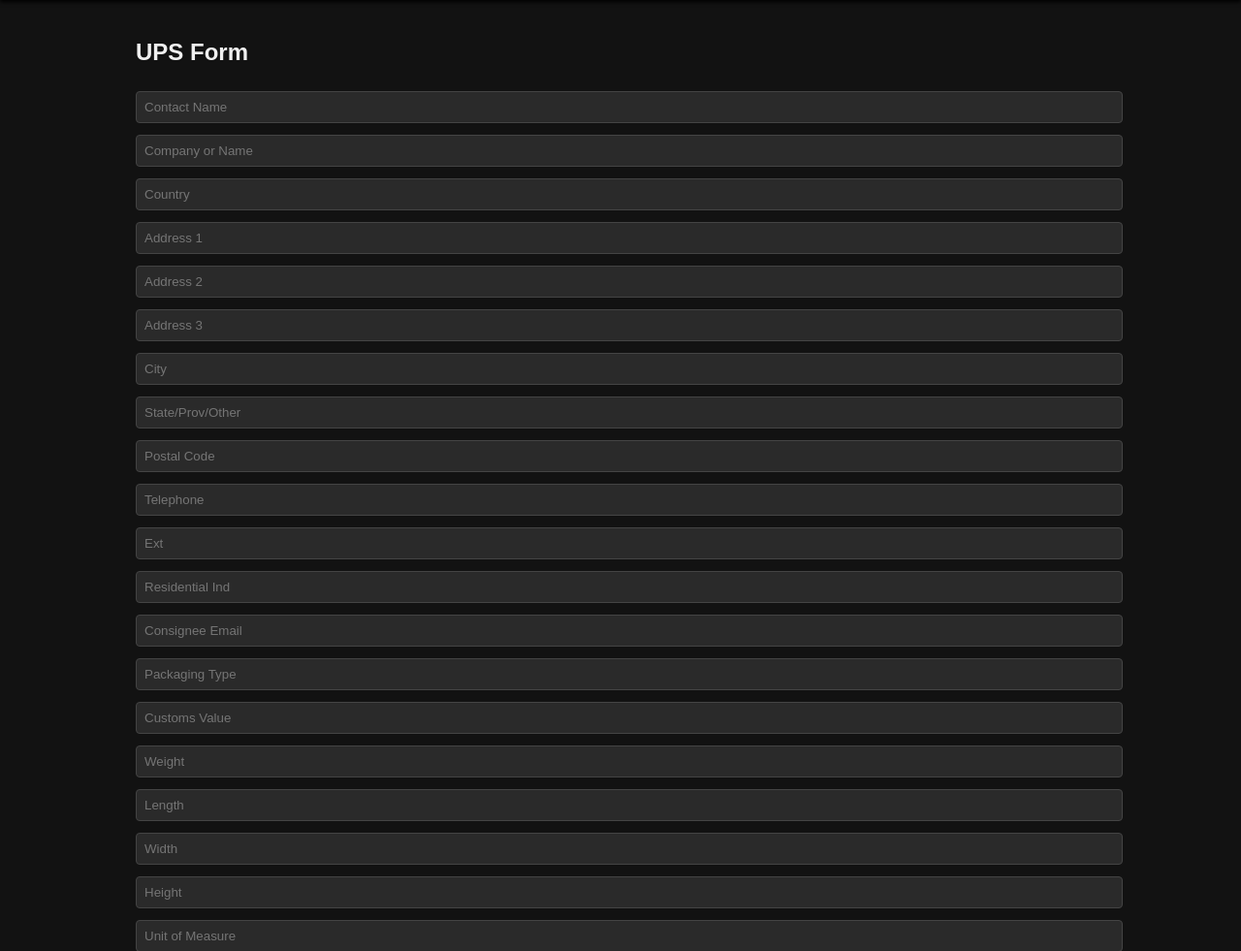
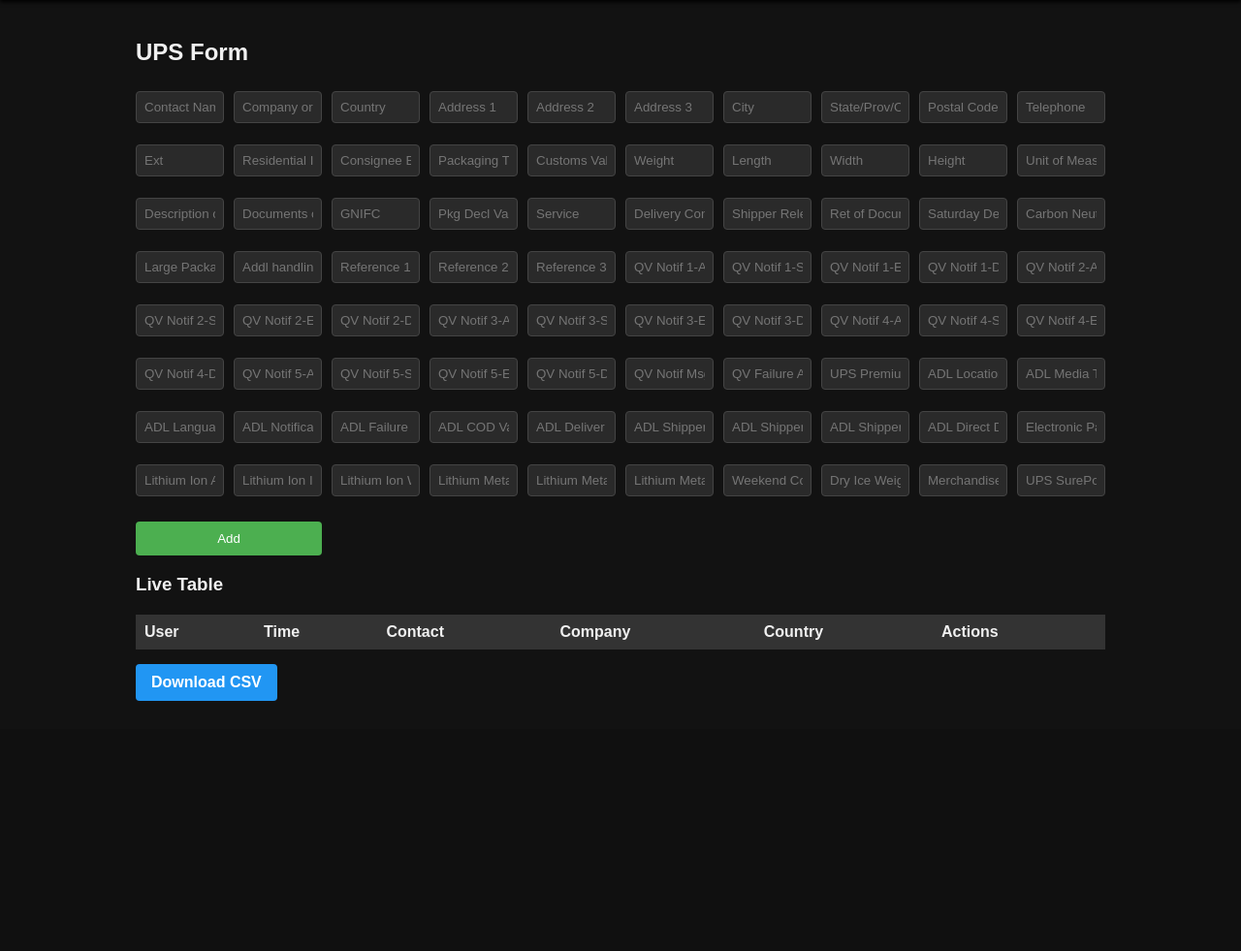
Before and after one commit to tpchespa/ch-ups-app, a Flask app: page / in a window 1280 px wide. Shown: the part 48-1029 px from the top of the page at 97% size. After the commit the page ends 771 px from the top, so only its background shows below. Run offline with Flask 3, Linux system fonts and the light colour scheme; the visitor is signed in with stand-in values (Sample User, id 1); data that the repository does not hold is empty; some libraries are stand-ins or nearby versions.

Commit message:
Style fixes

```diff
--- a/static/styles.css
+++ b/static/styles.css
@@ -67,3 +67,34 @@ th, td {
 th {
     background-color: #333;
 }
+
+a.button-link {
+    display: inline-block;
+    padding: 10px 16px;
+    background-color: #2196f3; /* Blue */
+    color: white;
+    text-decoration: none;
+    border-radius: 4px;
+    margin-top: 15px;
+    font-weight: bold;
+}
+
+a.button-link:hover {
+    background-color: #1976d2;
+}
+
+form.grid-form {
+    display: grid;
+    grid-template-columns: repeat(10, 1fr); /* 10 columns */
+    gap: 10px;
+    margin-top: 20px;
+}
+
+form.grid-form label {
+    display: none; /* hide inline labels to save space */
+}
+
+form.grid-form input, form.grid-form select {
+    width: 100%;
+    box-sizing: border-box;
+}
--- a/templates/dashboard.html
+++ b/templates/dashboard.html
@@ -8,7 +8,7 @@
   </header>
 <div class="container">
 <h2>UPS Form</h2>
-<form id="form">
+<form id="form" class="grid-form">
 <input type="text" id="Contact_Name" placeholder="Contact Name">
 <input type="text" id="Company_or_Name" placeholder="Company or Name">
 <input type="text" id="Country" placeholder="Country">
@@ -89,7 +89,7 @@
 <input type="text" id="Dry_Ice_Weight" placeholder="Dry Ice Weight">
 <input type="text" id="Merchandise_Description" placeholder="Merchandise Description">
 <input type="text" id="UPS_SurePost®Limited_Quantity_Lithium_Battery" placeholder="UPS SurePost®Limited Quantity/Lithium Battery">
-<button type="submit">Add</button>
+<button type="submit" style="grid-column: span 2;">Add</button>
 </form>
 
     <h3>Live Table</h3>
@@ -102,7 +102,7 @@
       <tbody></tbody>
     </table>
 
-    <a href="/download">Download CSV</a>
+    <a href="/download" class="button-link">Download CSV</a>
   </div>
 
 <script>
```
